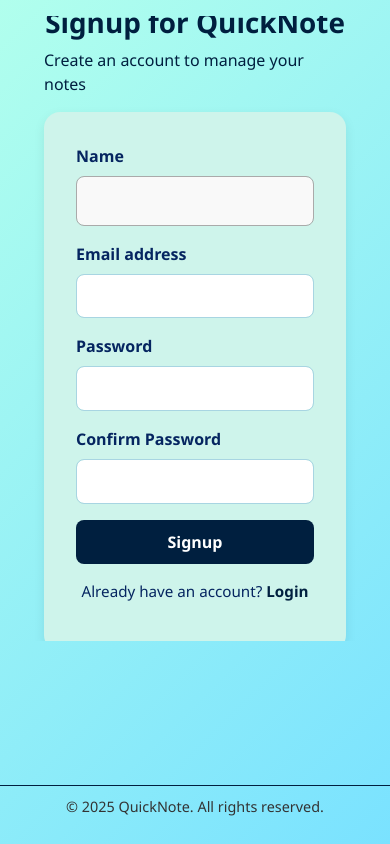
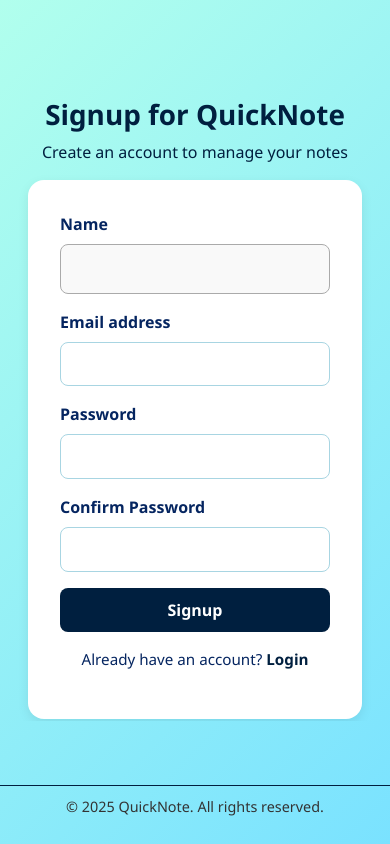
Before and after one commit to ManageMatic/QuickNote, a React (Create React App) app: page /signup in a window 390 px wide. Built offline with nearby package versions, Linux system fonts and the light colour scheme.

Commit message:
feat: refactor API endpoint usage in Login and Signup components; replace hardcoded URLs with a host variable and update background colors for improved UI consistency

```diff
--- a/src/components/Login.js
+++ b/src/components/Login.js
@@ -7,10 +7,11 @@
     const [credentials, setCredentials] = React.useState({ email: "", password: "" });
     const navigate = useNavigate();
     const { showAlert } = props;
+    const host = "http://localhost:5000"
     const handleSubmit = async (e) => {
         e.preventDefault();
         // Handle login logic here
-        const response = await fetch("http://localhost:5000/api/auth/login", {
+        const response = await fetch(`${host}/api/auth/login`, {
             method: 'POST',
             credentials: 'include',
             headers: {
--- a/src/components/Signup.js
+++ b/src/components/Signup.js
@@ -5,10 +5,11 @@
 const Signup = (props) => {
     const [credentials, setCredentials] = React.useState({ name: "", email: "", password: "", cpassword: "" });
     const navigate = useNavigate();
+    const host = "http://localhost:5000"
     const handleSubmit = async (e) => {
         e.preventDefault();
         // Handle signup logic here
-        const response = await fetch("http://localhost:5000/api/auth/createuser", {
+        const response = await fetch(`${host}/api/auth/createuser`, {
             method: 'POST',
             credentials: 'include',
             headers: {
--- a/src/components/styles/Login.css
+++ b/src/components/styles/Login.css
@@ -17,7 +17,7 @@
 .login-form {
     width: 100%;
     max-width: 400px;
-    background-color: #CEF4EB;
+    background-color: #ffffff;
     padding: 2rem;
     border-radius: 16px;
     box-shadow: 0 4px 12px rgba(0, 0, 0, 0.08);
@@ -74,3 +74,13 @@
     color: #FFD700;
     text-decoration: underline;
 }
+
+@media (max-width: 768px) {
+  .login-container {
+    padding: 1rem;
+  }
+
+  .login-container.my-3{
+    margin-top: 8rem !important;
+  }
+}
--- a/src/components/styles/Signup.css
+++ b/src/components/styles/Signup.css
@@ -17,7 +17,7 @@
 .signup-container form {
     width: 100%;
     max-width: 400px;
-    background-color: #CEF4EB;
+    background-color: #ffffff;
     padding: 2rem;
     border-radius: 16px;
     box-shadow: 0 4px 12px rgba(0, 0, 0, 0.08);
@@ -79,3 +79,13 @@
 body {
     overflow-y: hidden;
 }
+
+@media (max-width: 768px) {
+    .signup-container {
+        padding: 1rem;
+    }
+
+    .signup-container.my-3{
+        margin-top: 6rem !important;
+    }
+}
```
